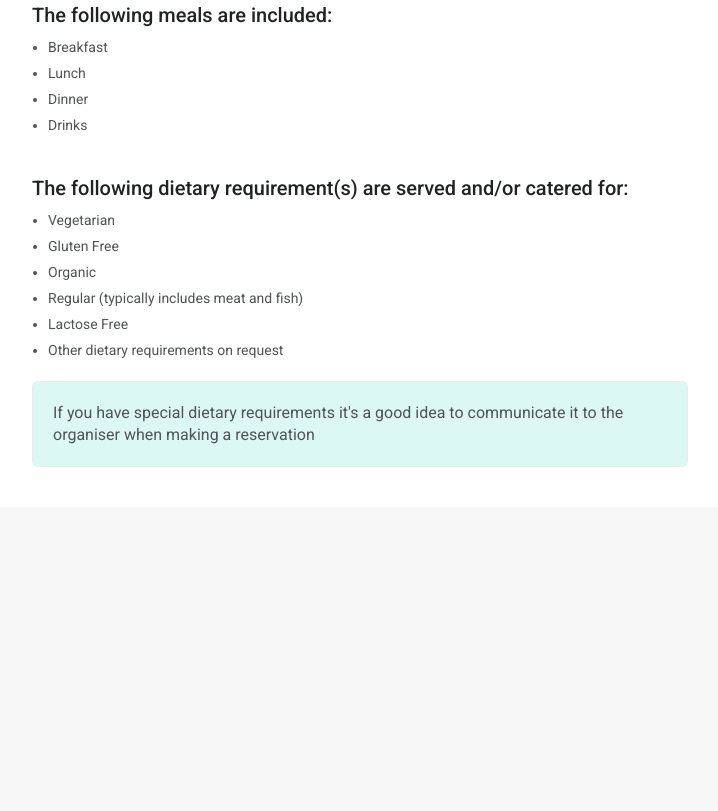
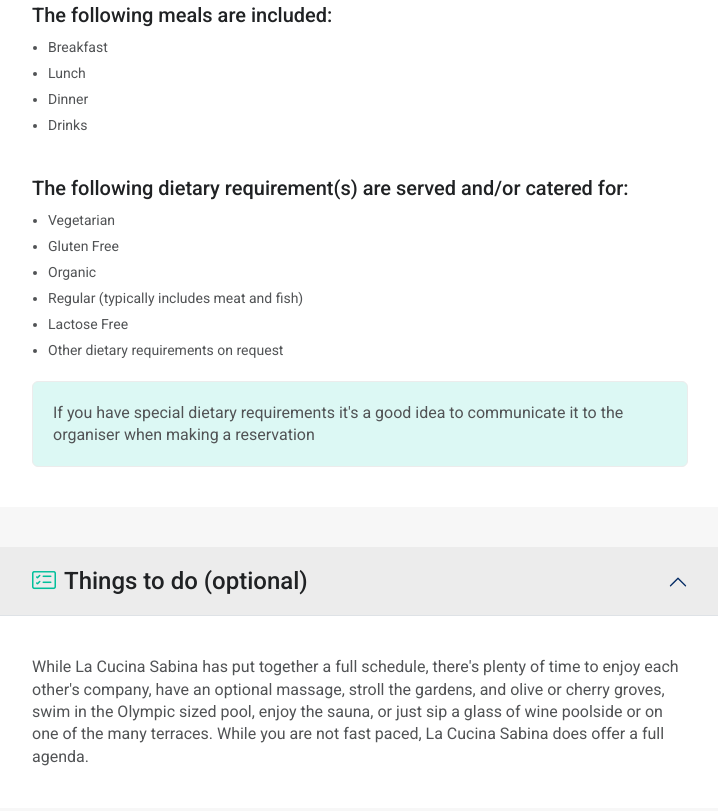
Before and after one commit to deniswmonteiro/project-tripaneer-page-clone, a plain HTML site: page index.html in a window 1280 px wide. Shown: the part 7727-8538 px from the top of the page, without its empty margins (90-808 px from the left). Before the commit the page ends 8274 px from the top, so only its background shows below. Drawn offline with nearby package versions, Linux system fonts and the light colour scheme.

Commit message:
Things To Do section creation

```diff
--- a/css/app.css
+++ b/css/app.css
@@ -11,3 +11,4 @@
 @import url("location.css");
 @import url("features.css");
 @import url("food.css");
+@import url("things.css");
--- /dev/null
+++ b/css/things.css
@@ -0,0 +1,4 @@
+/** THINGS TO DO **/
+#dm-trip-things-to-do p {
+    color: var(--gray-2);
+}
--- a/index.html
+++ b/index.html
@@ -740,6 +740,29 @@
                             </div>
                         </div>
                     </div>
+
+                    <!-- Things To Do -->
+                    <div class="accordion-item border-0" id="dm-things-to-do">
+                        <h2 class="accordion-header">
+                            <button type="button" class="accordion-button fw-medium fs-4"
+                                data-bs-toggle="collapse"
+                                data-bs-target="#dm-trip-things-to-do"
+                                aria-expanded="true"
+                                aria-controls="dm-trip-things-to-do">
+                                <i class="bi bi-card-checklist"></i>
+                                Things to do (optional)
+                            </button>
+                        </h2>
+                        <div class="accordion-collapse collapse show" id="dm-trip-things-to-do">
+                            <div class="accordion-body">
+                                <section>
+                                    <p>
+                                        While La Cucina Sabina has put together a full schedule, there's plenty of time to enjoy each other's company, have an optional massage, stroll the gardens, and olive or cherry groves, swim in the Olympic sized pool, enjoy the sauna, or just sip a glass of wine poolside or on one of the many terraces. While you are not fast paced, La Cucina Sabina does offer a full agenda.
+                                    </p>
+                                </section>
+                            </div>
+                        </div>
+                    </div>
                 </div>
             </div>
         </div>
```
